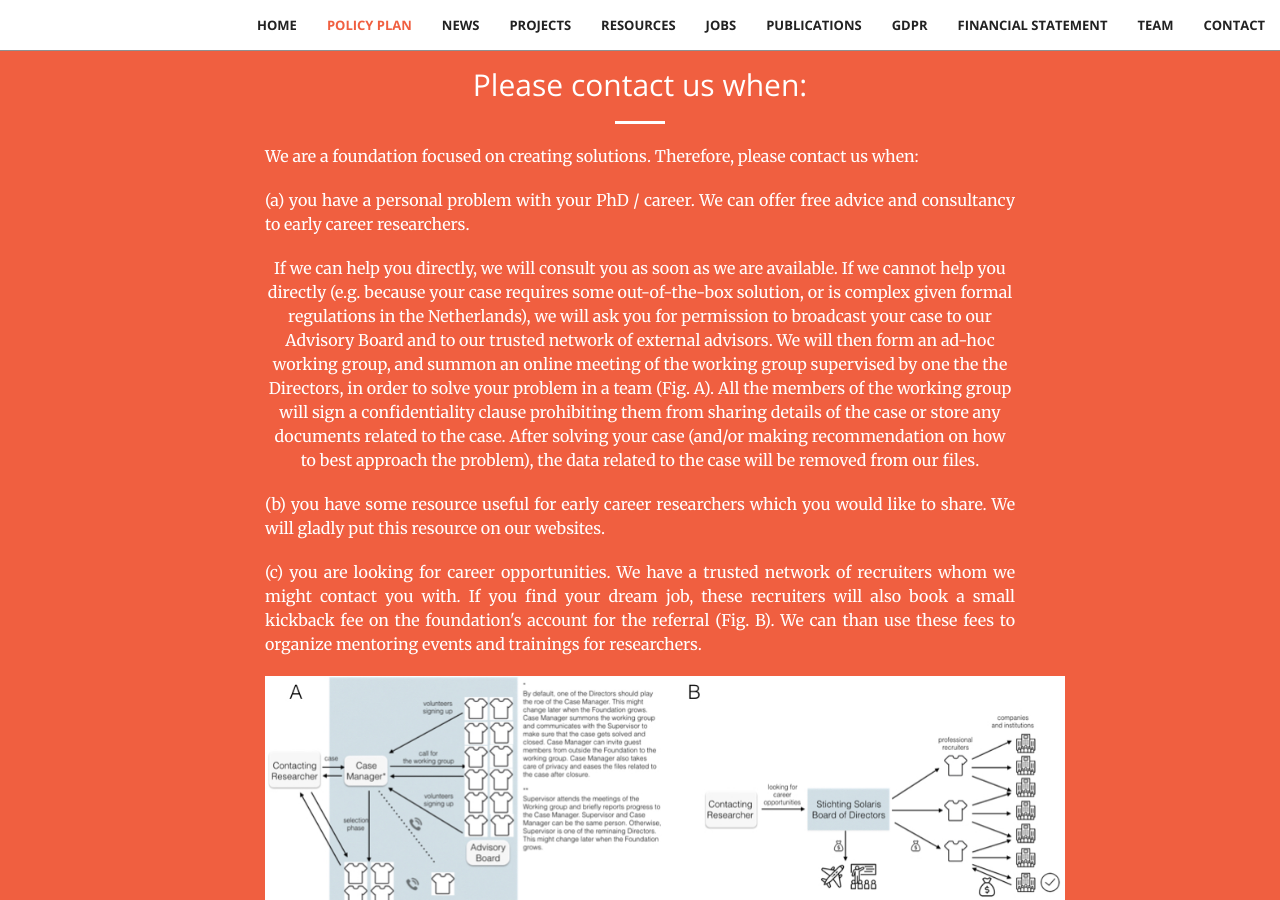
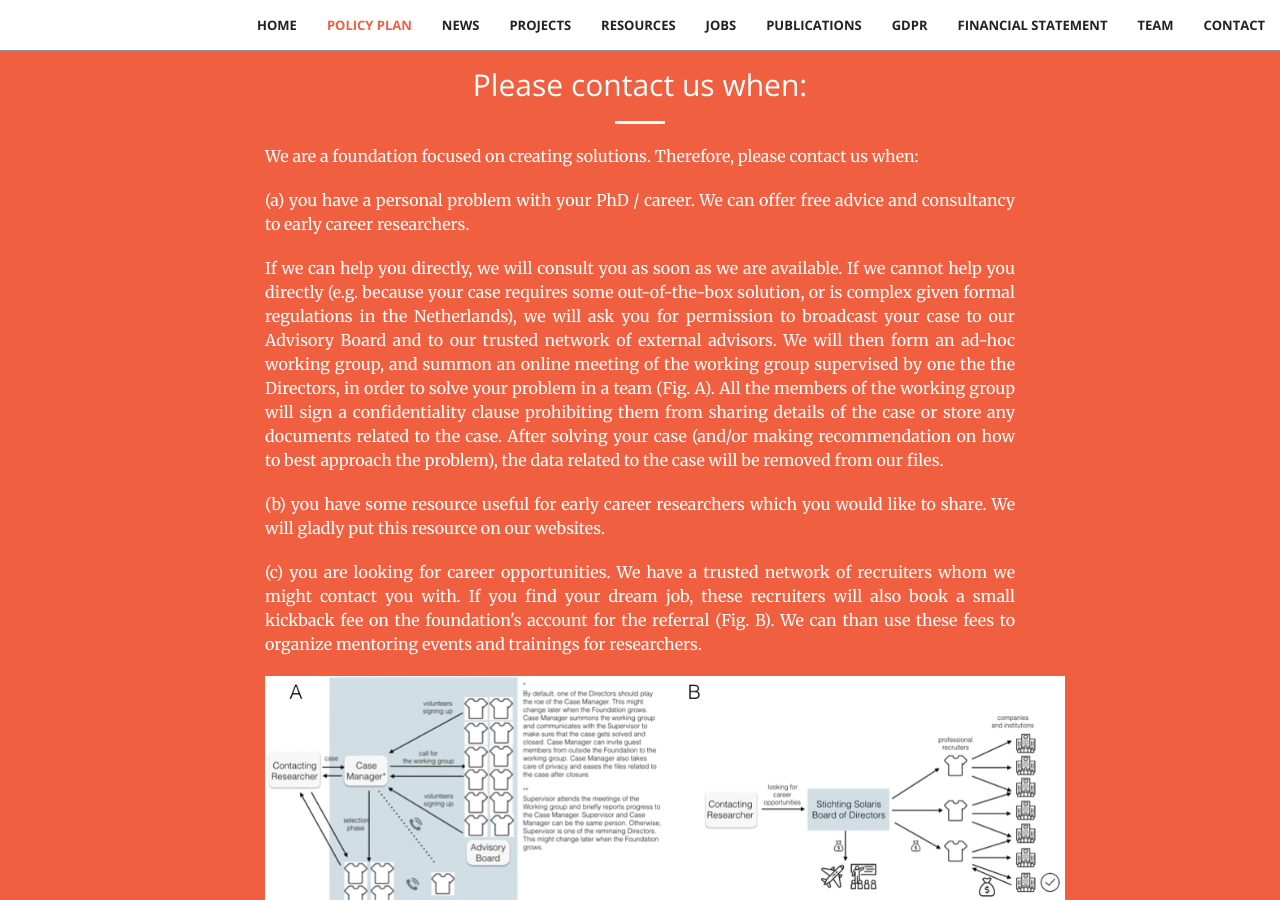
Before and after one commit to stichting-solaris/stichting-solaris.github.io, a Jekyll site: the page built from index.html, in a window 1280 px wide and 900 px high, scrolled down 3155 px. Built offline with Jekyll 4.4.1, drawn with Linux system fonts in a browser that asks for light colours.

Commit message:
Update call-to-action.html

```diff
--- a/_includes/call-to-action.html
+++ b/_includes/call-to-action.html
@@ -94,7 +94,7 @@
                         Therefore, please contact us when:</p>
                     <p align="justify"> (a) you have a personal problem with your PhD / career.
                         We can offer free advice and consultancy to early career researchers. </p>
-                        <p>If we can help you directly, we will consult you as soon as we are available.
+                        <p align="justify">If we can help you directly, we will consult you as soon as we are available.
                         If we cannot help you directly (e.g. because your case requires some out-of-the-box solution, or
                         is complex given formal regulations in the Netherlands), we will ask you for permission to broadcast
                         your case to our Advisory Board and to our trusted network of external advisors.
@@ -104,8 +104,7 @@
                         will sign a confidentiality clause prohibiting them from sharing details of the case
                         or store any documents related to the case.
                         After solving your case (and/or making recommendation on how to best approach the problem),
-                        the data related to the case will be removed from our files.
-                        </p>
+                        the data related to the case will be removed from our files. </p>
                     <p align="justify">(b) you have some resource useful for early career researchers which you would like to share. We will
                         gladly put this resource on our websites.</p>
                     <p align="justify">(c) you are looking for career opportunities. We have a trusted network of recruiters
```
